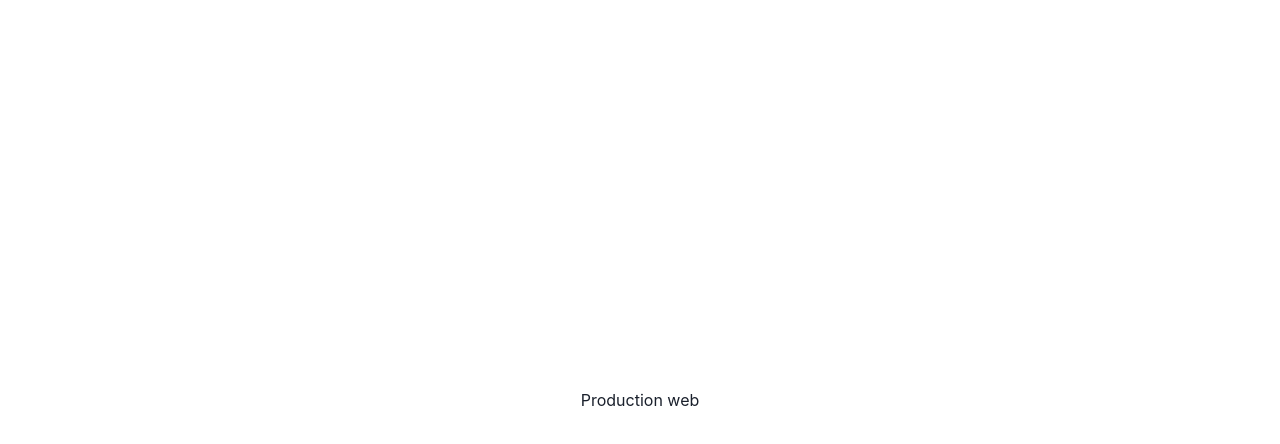
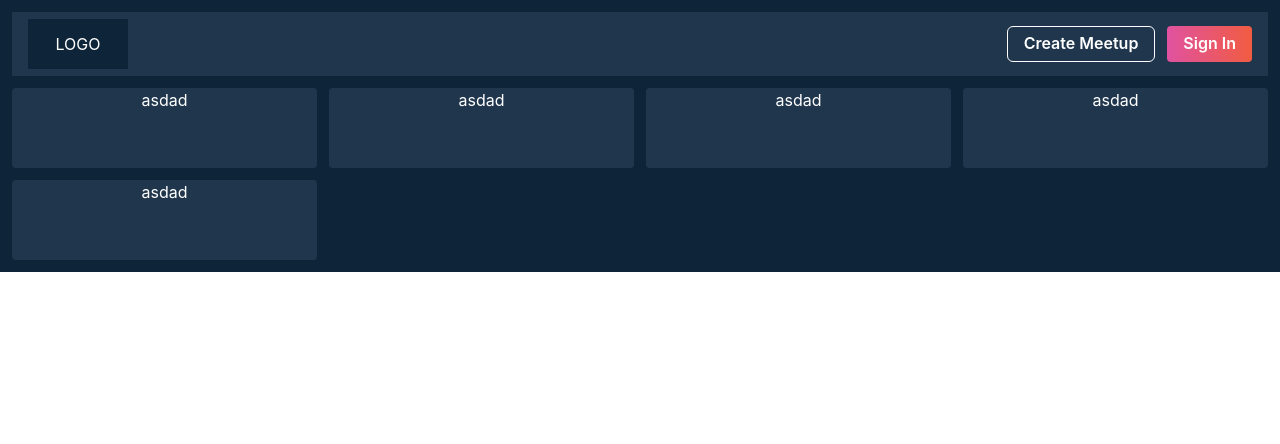
Before and after one commit to raulrusu88/techmeet, a Next.js app: page / in a window 1280 px wide. Shown: the top 444 px of the page. Built offline with nearby package versions, Linux system fonts and the light colour scheme.

Commit message:
some components

```diff
--- /dev/null
+++ b/src/core/components/MeetupCard.tsx
@@ -0,0 +1,17 @@
+import { Box, Flex } from "@chakra-ui/layout";
+
+export const MeetupCard = () => {
+  return (
+    <Box
+      width="100%"
+      h={20}
+      backgroundColor="brand.secondary"
+      borderRadius={4}
+      color="#fff"
+    >
+      <Flex justifyContent="center" alignItems="center">
+        asdad
+      </Flex>
+    </Box>
+  );
+};
--- /dev/null
+++ b/src/core/components/MeetupsContainer.tsx
@@ -0,0 +1,14 @@
+import React from "react";
+import { SimpleGrid } from "@chakra-ui/layout";
+
+export const MeetupsContainer: React.FC = ({ children }) => (
+  <SimpleGrid
+    templateColumns="repeat(4, 1fr)"
+    templateRows="auto"
+    spacing={3}
+    mt={3}
+    justifyItems="center"
+  >
+    {children}
+  </SimpleGrid>
+);
--- /dev/null
+++ b/src/core/components/NavigationBar.tsx
@@ -0,0 +1,45 @@
+import { Flex, Spacer, Box, Button } from "@chakra-ui/react";
+
+export const NavigationBar = () => {
+  return (
+    <nav>
+      <Flex
+        backgroundColor="brand.secondary"
+        alignItems="center"
+        px={4}
+        height={16}
+      >
+        <Box
+          w={100}
+          h={50}
+          backgroundColor="brand.primary"
+          color="#fff"
+          alignItems="center"
+          display="flex"
+          justifyContent="center"
+        >
+          LOGO
+        </Box>
+        <Spacer />
+        <Button
+          variant="outline"
+          colorScheme="brand.primary"
+          color="#fff"
+          h={9}
+          marginRight={3}
+        >
+          Create Meetup
+        </Button>
+        <Button
+          bgGradient="linear(to-r, brand.pink, brand.red)"
+          borderRadius={4}
+          colorScheme="brand.secondary"
+          h={9}
+          _hover={{ bgGradient: "linear(to-r, brand.lightblue, brand.blue)" }}
+        >
+          Sign In
+        </Button>
+      </Flex>
+    </nav>
+  );
+};
--- /dev/null
+++ b/src/core/layout/Layout.tsx
@@ -0,0 +1,11 @@
+import React from "react";
+import { Box } from "@chakra-ui/react";
+import { NavigationBar } from "../components/NavigationBar";
+
+export const Layout: React.FC = ({ children }) => (
+  <Box backgroundColor="brand.primary" width="100%" height="100%" px={3} py={3}>
+    <NavigationBar />
+
+    <main>{children}</main>
+  </Box>
+);
--- a/src/pages/index.tsx
+++ b/src/pages/index.tsx
@@ -1,18 +1,26 @@
 import Head from "next/head";
-import styles from "../styles/Home.module.css";
+import { Layout } from "../core/layout/Layout";
+import { MeetupsContainer } from "../core/components/MeetupsContainer";
+import { MeetupCard } from "../core/components/MeetupCard";
 
-export default function Home() {
+export default function Index() {
   return (
-    <div className={styles.container}>
+    <div>
       <Head>
         <title>Techmeet</title>
         <meta name="description" content="Generated by create next app" />
         <link rel="icon" href="/favicon.ico" />
       </Head>
 
-      <main className={styles.main}>
-        <h1>Production web</h1>
-      </main>
+      <Layout>
+        <MeetupsContainer>
+          <MeetupCard />
+          <MeetupCard />
+          <MeetupCard />
+          <MeetupCard />
+          <MeetupCard />
+        </MeetupsContainer>
+      </Layout>
     </div>
   );
 }
```
